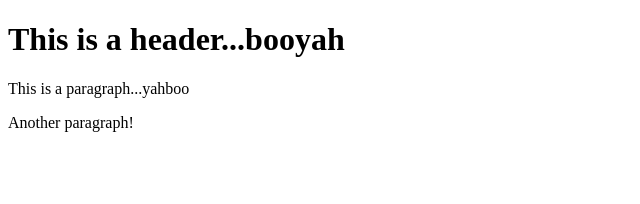
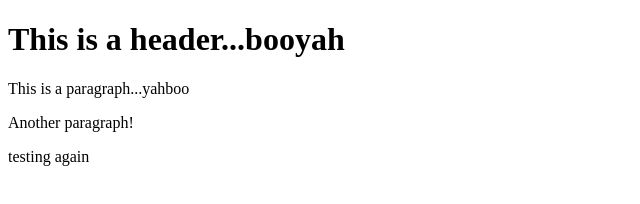
Before and after one commit to zakropotch/git-test1, a website: page index.html in a window 1280 px wide. Shown: the whole page, without its empty margins (0-640 px from the left). Drawn offline with Linux system fonts and the light colour scheme.

Commit message:
Using NPM

```diff
--- a/index.html
+++ b/index.html
@@ -9,5 +9,6 @@
   <h1>This is a header...booyah</h1>
   <p>This is a paragraph...yahboo</p>
   <p> Another paragraph!</p>
+  <p>testing again</p>
 </body>
 </html>
```
Also changed, not shown: package.json (added, +19 -0 lines), 2 other files.
